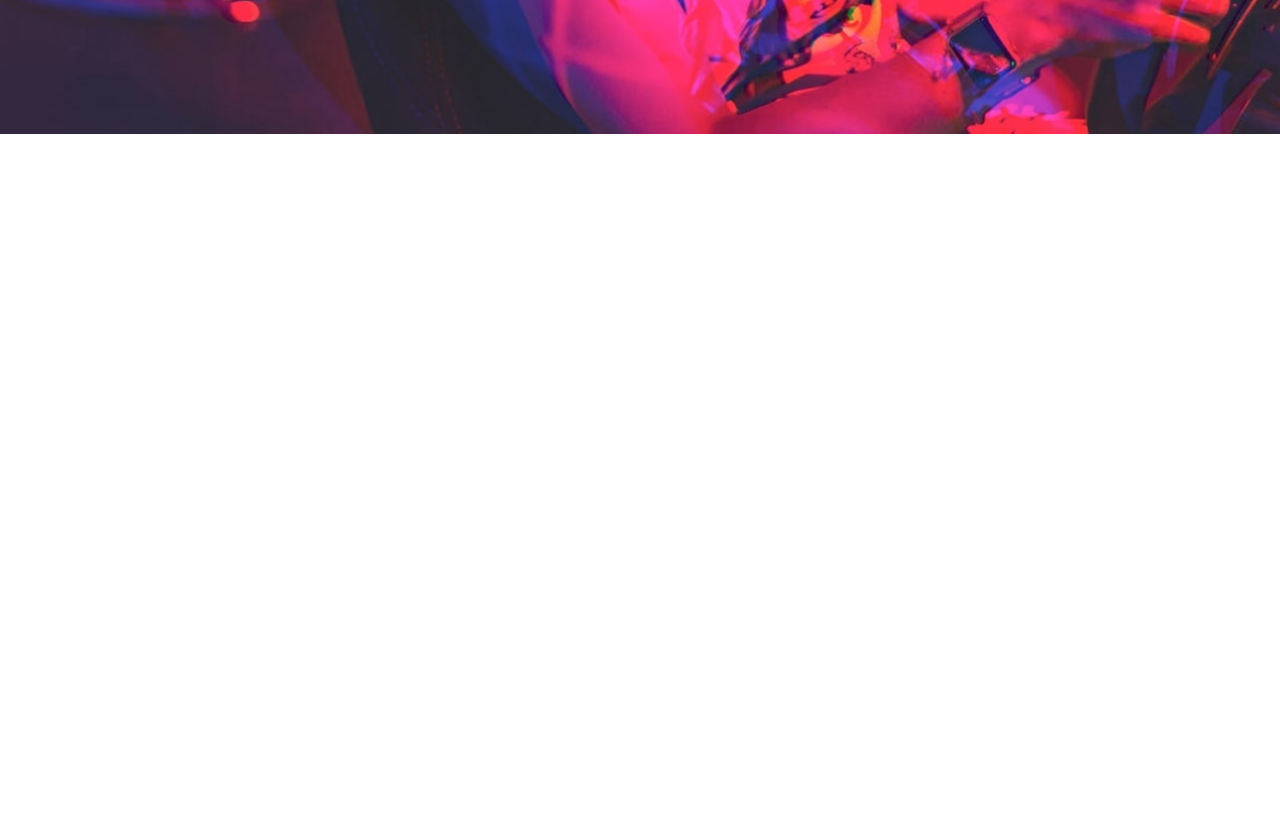
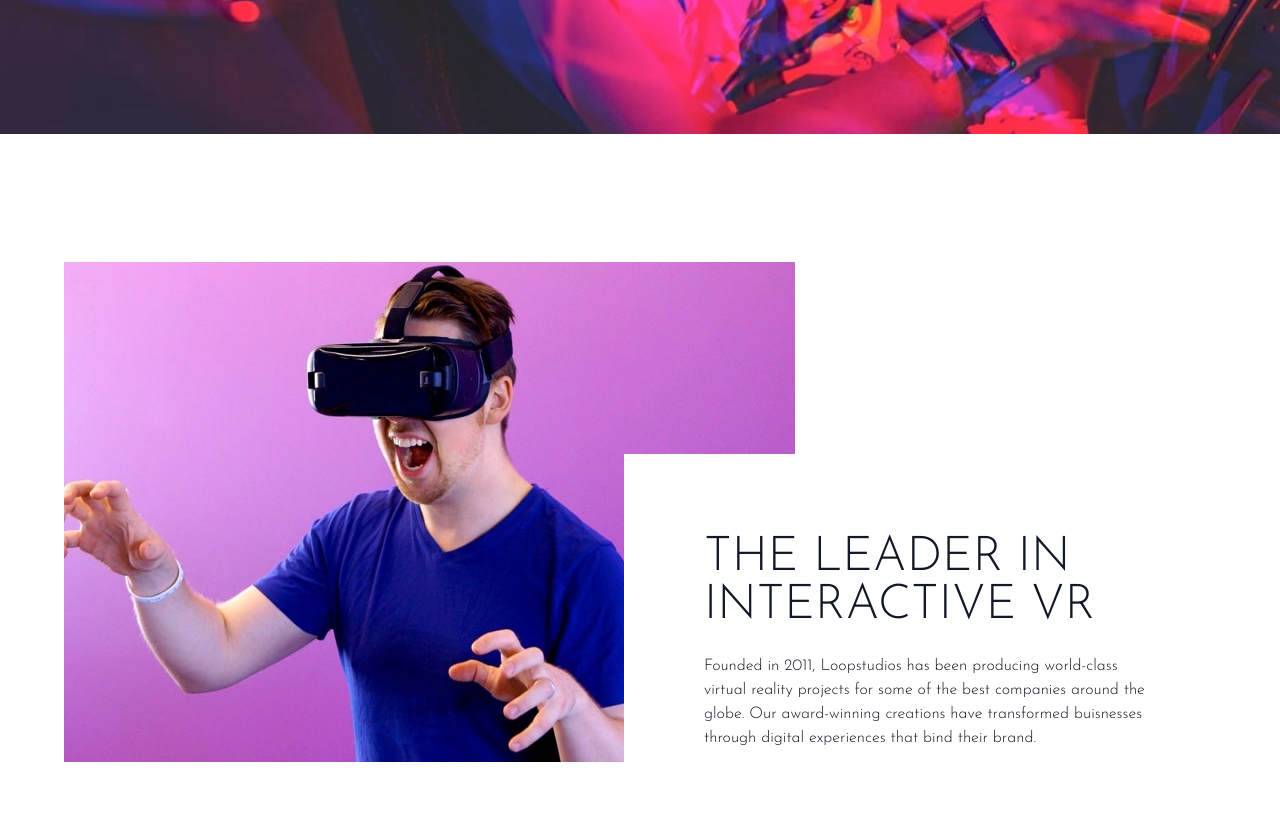
Before and after one commit to yerrapragada011/loopstudios, a website: page index.html in a window 1280 px wide. Shown: the part 522-1355 px from the top of the page. Before the commit the page ends 800 px from the top, so only its background shows below. Drawn offline with Linux system fonts and the light colour scheme; a web font is replaced by a local one.

Commit message:
Feature Section

```diff
--- a/index.html
+++ b/index.html
@@ -60,7 +60,40 @@
 
         <!-- @todo - Mobile Menu -->
 
-        <div class="max-w-lg mt-32 mb-32 p-4 font-sans text-4xl text-white uppercase border-2 md:p-10 md:m-32 md:mx-0 md:text-6xl">Impressive Experiences That Deliver</div>
+        <div
+          class="max-w-lg mt-32 mb-32 p-4 font-sans text-4xl text-white uppercase border-2 md:p-10 md:m-32 md:mx-0 md:text-6xl"
+        >
+          Impressive Experiences That Deliver
+        </div>
+      </div>
+    </section>
+
+    <!-- Feature Section -->
+    <section id="feature">
+      <!-- Feature Container -->
+      <div
+        class="relative container flex flex-col max-w-6xl mx-auto my-32 px-6 text-gray-900 md:flex-row md:px-0"
+      >
+        <!-- Image -->
+        <img src="images/desktop/image-interactive.jpg" alt="" />
+
+        <!-- Text Container -->
+        <div
+          class="top-48 pr-0 bg-white md:absolute md:right-0 md:py-20 md:pl-20"
+        >
+          <h2
+            class="max-w-lg mt-10 mb-6 font-sans text-4xl text-center text-gray-900 uppercase md:text-5xl md:mt-0 md:text-left"
+          >
+            The leader in interactive vr
+          </h2>
+
+          <p class="max-w-md text-center md:text-left">
+            Founded in 2011, Loopstudios has been producing world-class virtual
+            reality projects for some of the best companies around the globe.
+            Our award-winning creations have transformed buisnesses through
+            digital experiences that bind their brand.
+          </p>
+        </div>
       </div>
     </section>
   </body>
```
Also changed, not shown: css/style.css, 1 other file.
